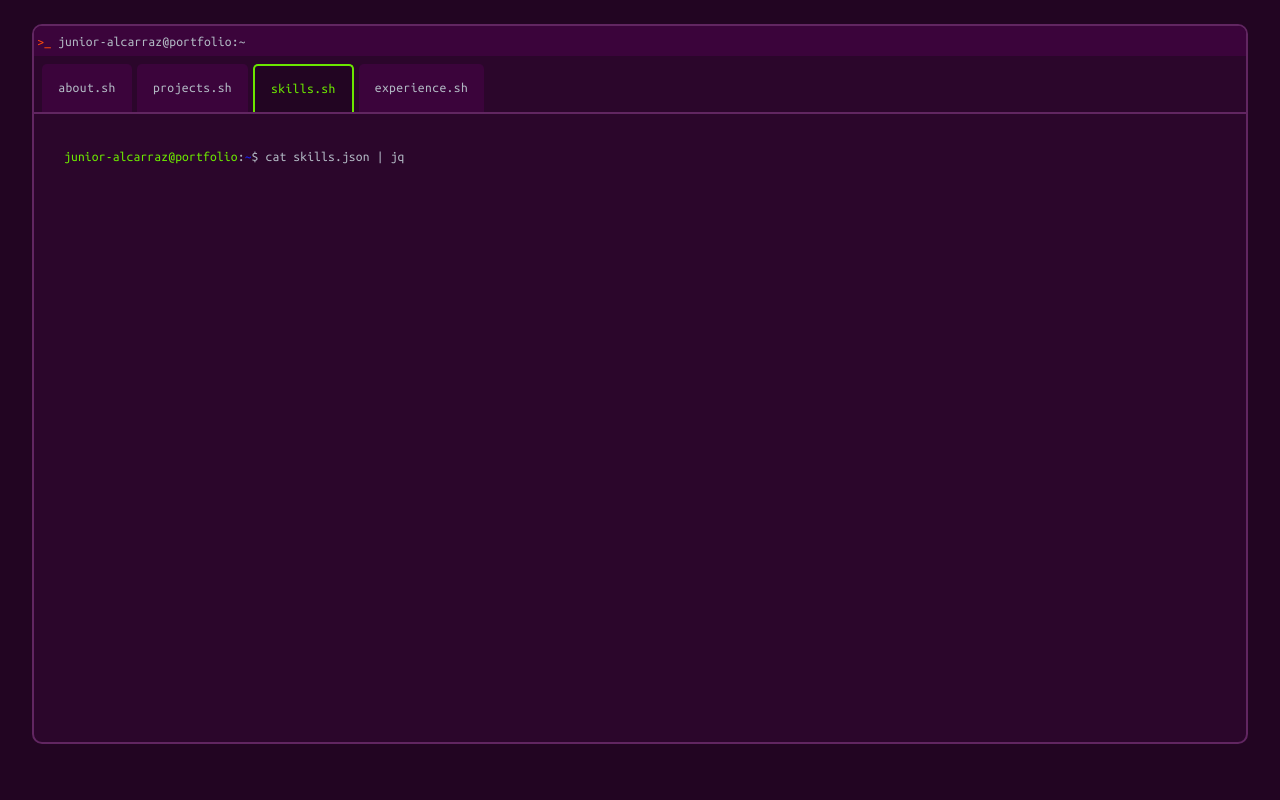
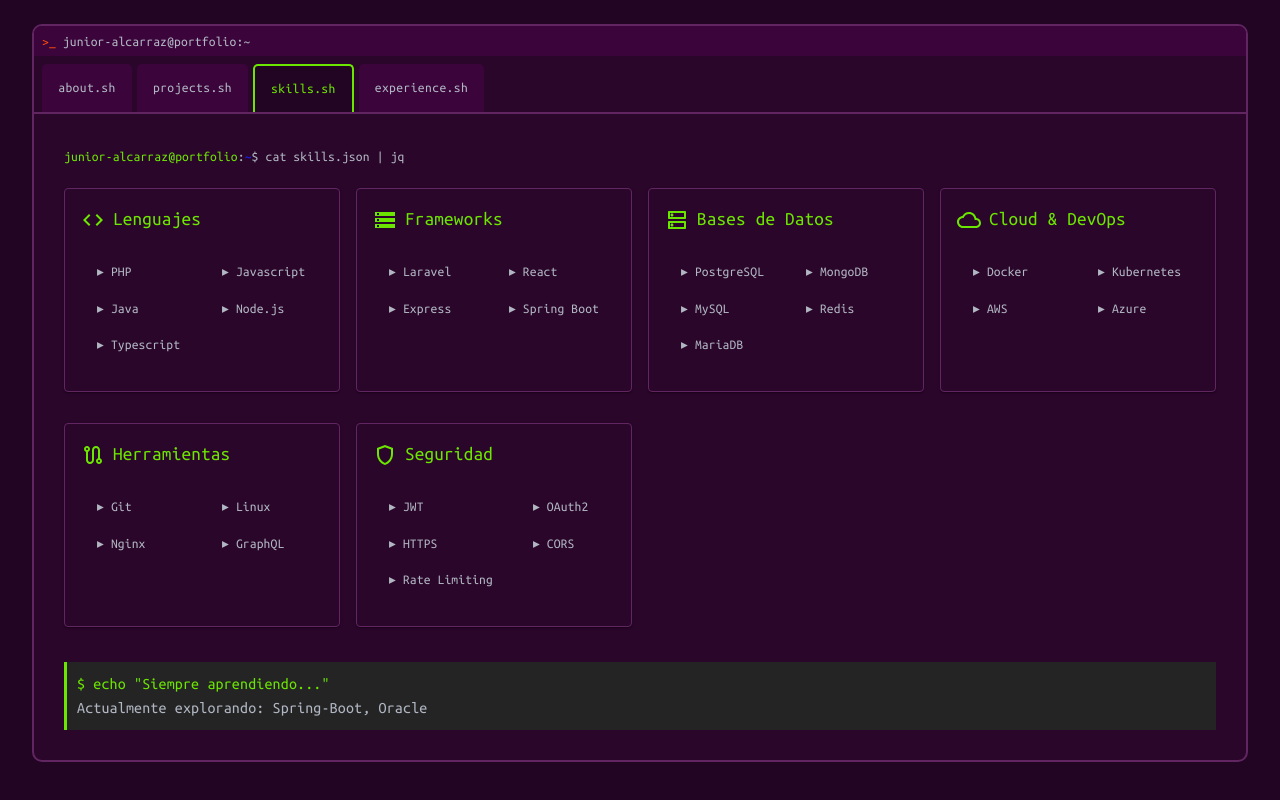
Before and after one commit to alcarraz301997/terminal-portfolio, a React (Vite) app: page / in a window 1280 px wide. Both pictures are taken after a click on the tab "skills.sh". Built offline with nearby package versions, Linux system fonts and the light colour scheme.

Commit message:
feat: Skills

```diff
--- a/src/components/sections/About.tsx
+++ b/src/components/sections/About.tsx
@@ -25,10 +25,9 @@ export default function About() {
           lineHeight: 1.6,
         }}
       >
-        Desarrollador backend apasionado por crear APIs robustas y escalables.
-        Especializado en arquitecturas de microservicios, bases de datos y
-        optimización de rendimiento. Me encanta resolver problemas complejos y
-        escribir código limpio y mantenible.
+        Desarrollador back-end con experiencia en desarrollo web y sistemas de gestión de bases de datos. Apasionado por la resolución de problemas y el aprendizaje continuo en el campo de la tecnología.
+        Buscando expandir mis habilidades para convertirme en un desarrollador full-stack y contribuir al éxito de proyectos innovadores.
+        Apasionado por Linux.
       </Typography>
 
       {/* Caja de informacion */}
--- a/src/components/sections/Projects.tsx
+++ b/src/components/sections/Projects.tsx
@@ -20,6 +20,7 @@ export default function Projects() {
       {/* Texto */}
       <Command command="$ ls -la ./projects" />
 
+      {/* Proyectos */}
       <Box className="cards">
         {projects.map((p) => (
           <Card
@@ -75,6 +76,7 @@ export default function Projects() {
         ))}
       </Box>
 
+      {/* Contador de proyectos */}
       <Box>
         <Typography className="footer-projects">
           $ total {projects.length} proyectos
--- a/src/components/sections/Skills.tsx
+++ b/src/components/sections/Skills.tsx
@@ -1,13 +1,127 @@
-import { Box } from "@mui/material";
+import { useEffect, useState } from "react";
+import {
+  Box,
+  Card,
+  Grid,
+  CardHeader,
+  CardContent,
+  List,
+  ListItem,
+  ListItemText,
+  Typography,
+} from "@mui/material";
 import Command from "../Command";
+import type { Skill } from "../../content/skills/Skill";
+import { getSkills } from "../../loader/SkillsLoader";
+import CodeIcon from "@mui/icons-material/Code";
+import StorageOutlinedIcon from "@mui/icons-material/StorageOutlined";
+import DnsOutlinedIcon from "@mui/icons-material/DnsOutlined";
+import CloudOutlinedIcon from "@mui/icons-material/CloudOutlined";
+import RouteOutlinedIcon from "@mui/icons-material/RouteOutlined";
+import ShieldOutlinedIcon from "@mui/icons-material/ShieldOutlined";
 
 export default function Skills() {
+  const [skills, setSkills] = useState<Skill[]>([]);
+
+  useEffect(() => {
+    getSkills().then(setSkills);
+  }, []);
+
+  const getIcon = (tech: string) => {
+    switch (tech) {
+      case "Lenguajes":
+        return <CodeIcon />;
+
+      case "Frameworks":
+        return <StorageOutlinedIcon />;
+
+      case "Bases de Datos":
+        return <DnsOutlinedIcon />;
+
+      case "Cloud & DevOps":
+        return <CloudOutlinedIcon />;
+
+      case "Herramientas":
+        return <RouteOutlinedIcon />;
+
+      case "Seguridad":
+        return <ShieldOutlinedIcon />;
+
+      default:
+        return <CodeIcon />;
+    }
+  };
+
   return (
     <Box className="sections">
-
       {/* Texto */}
       <Command command="$ cat skills.json | jq" />
 
+      {/* Skills */}
+      <Box className="cards">
+        <Grid container spacing={2}>
+          {skills.map((s) => (
+            <Grid
+              key={s.id}
+              size={{ xs: 12, sm: 6, md: 4, lg: 3, xl: 3 }}
+              sx={{ display: "flex" }}
+            >
+              <Card className="skill-card" sx={{ flex: 1 }}>
+                <CardHeader
+                  className="skill-header"
+                  title={
+                    <Box sx={{ display: "flex", alignItems: "center", gap: 1 }}>
+                      {getIcon(s.title)}
+                      <Typography className="card-title">{s.title}</Typography>
+                    </Box>
+                  }
+                />
+                <CardContent>
+                  <List
+                    sx={{
+                      display: "grid",
+                      gridTemplateColumns: {
+                        xs: "1fr",
+                        sm: "1fr 1fr",
+                      },
+                      gap: 1,
+                    }}
+                  >
+                    {s.tech.map((t, index) => (
+                      <ListItem
+                        className="skill-item"
+                        key={index}
+                        sx={{ py: 0, minHeight: "unset" }}
+                      >
+                        <ListItemText
+                          primary={
+                            <Typography
+                              className="skill-description"
+                              sx={{ whiteSpace: "nowrap" }}
+                            >
+                              ▸ {t}
+                            </Typography>
+                          }
+                        />
+                      </ListItem>
+                    ))}
+                  </List>
+                </CardContent>
+              </Card>
+            </Grid>
+          ))}
+        </Grid>
+      </Box>
+
+      {/* Whoami */}
+      <Box className="whoami">
+        <Typography className="text-whoami">
+          $ echo "Siempre aprendiendo..."
+        </Typography>
+        <Typography className="description-whoami">
+          Actualmente explorando: Spring-Boot, Oracle
+        </Typography>
+      </Box>
     </Box>
   );
 }
--- /dev/null
+++ b/src/content/skills/Skill.ts
@@ -0,0 +1,5 @@
+export interface Skill {
+  id: number,
+  title: string;
+  tech: string[];
+}
--- /dev/null
+++ b/src/content/skills/skills.json
@@ -0,0 +1,59 @@
+[
+  {
+    "title": "Lenguajes",
+    "tech": [
+      "PHP",
+      "Javascript",
+      "Java",
+      "Node.js",
+      "Typescript"
+    ]
+  },
+  {
+    "title": "Frameworks",
+    "tech": [
+      "Laravel",
+      "React",
+      "Express",
+      "Spring Boot"
+    ]
+  },
+  {
+    "title": "Bases de Datos",
+    "tech": [
+      "PostgreSQL",
+      "MongoDB",
+      "MySQL",
+      "Redis",
+      "MariaDB"
+    ]
+  },
+  {
+    "title": "Cloud & DevOps",
+    "tech": [
+      "Docker",
+      "Kubernetes",
+      "AWS",
+      "Azure"
+    ]
+  },
+  {
+    "title": "Herramientas",
+    "tech": [
+      "Git",
+      "Linux",
+      "Nginx",
+      "GraphQL"
+    ]
+  },
+  {
+    "title": "Seguridad",
+    "tech": [
+      "JWT",
+      "OAuth2",
+      "HTTPS",
+      "CORS",
+      "Rate Limiting"
+    ]
+  }
+]
--- /dev/null
+++ b/src/loader/SkillsLoader.tsx
@@ -0,0 +1,12 @@
+import type { Skill } from "../content/skills/Skill";
+import skills from "../content/skills/skills.json";
+
+export async function getSkills(): Promise<Skill[]> {
+  return skills.map((skill, index) => {
+    return {
+      id: index,
+      title: skill.title,
+      tech: skill.tech ?? [],
+    } as Skill;
+  });
+}
--- a/src/material-ui.css
+++ b/src/material-ui.css
@@ -13,7 +13,7 @@
 
 .MuiBox-root.windows {
   background: var(--color-menu);
-  padding: 0.2rem;
+  padding: 0.2rem 0.5rem;
   border-radius: 8px 8px 0 0;
 }
 
@@ -171,3 +171,29 @@
   font-size: 1rem;
   font-family: var(--text-family);
 }
+
+.MuiCard-root.skill-card {
+  border: 1px solid var(--color-border);
+  background: var(--color-terminal);
+  margin-bottom: 15px;
+}
+
+.MuiCard-root.skill-card:hover {
+  border-color: var(--color-select-yellow);
+}
+
+.MuiCardHeader-root.skill-header {
+  color: var(--color-select-yellow);
+  padding-bottom: 0;
+}
+
+.MuiListItem-root.skill-item {
+  word-break: keep-all;
+  font-family: var(--text-family);
+}
+
+.MuiTypography-root.skill-description {
+  color: var(--color-text);
+  font-family: var(--text-family);
+  font-size: var(--text-size-span);
+}
```
